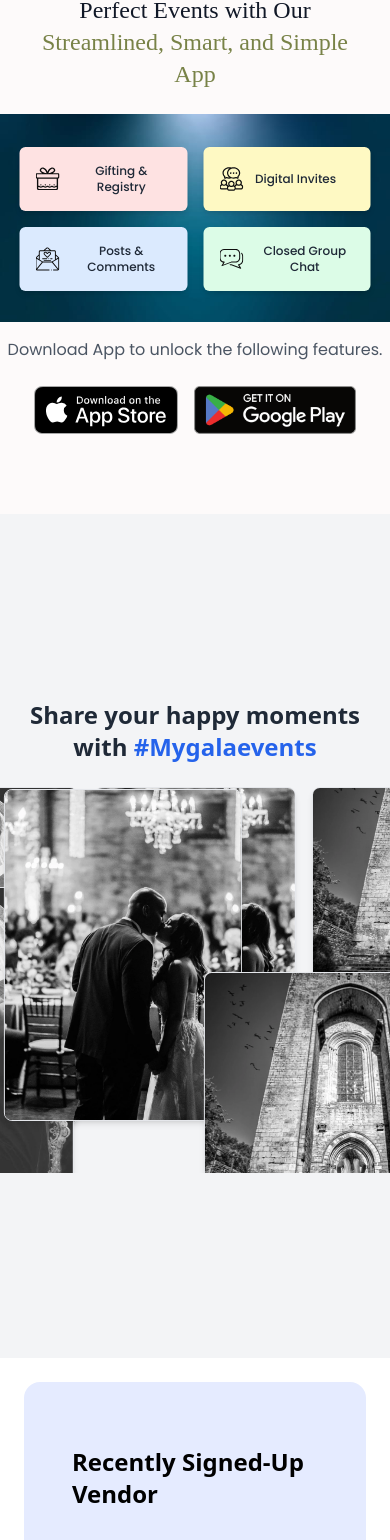
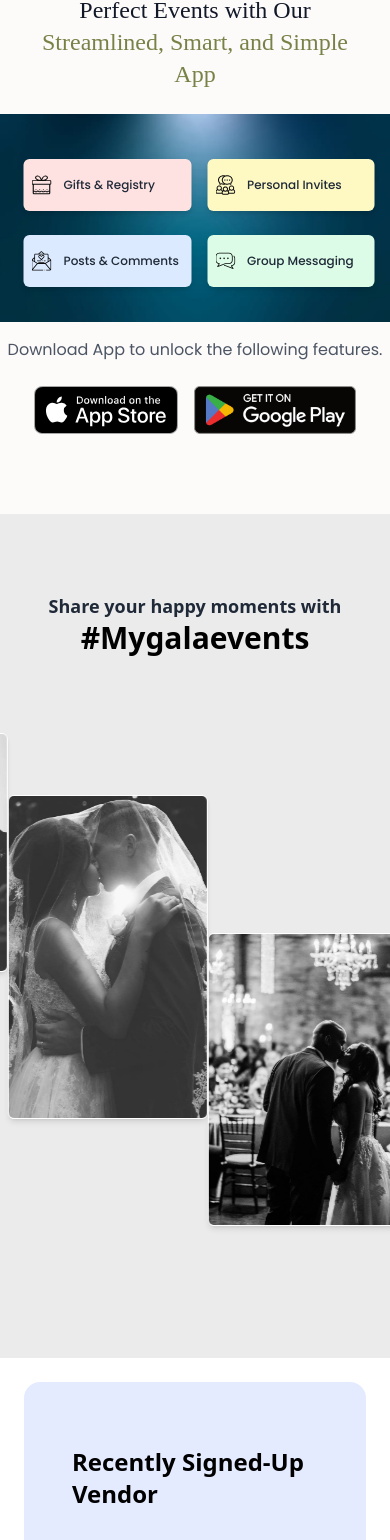
Before and after one commit to amaltechworld/MyGala_project, a React (Vite) app: page / in a window 390 px wide. Shown: the part 1510-3050 px from the top of the page. Built offline with nearby package versions, Linux system fonts and the light colour scheme; a web font is replaced by a local one.

Commit message:
horizontalGallery complete

```diff
--- a/src/index.css
+++ b/src/index.css
@@ -7,10 +7,13 @@
 @tailwind components;
 @tailwind utilities;
 
+
 .underline-animation {
     position: relative;
     display: inline-block;
 }
+
+
 
 .underline-animation::after {
     content: '';
--- a/src/section/HorizontalScrollGallery.jsx
+++ b/src/section/HorizontalScrollGallery.jsx
@@ -1,7 +1,115 @@
+
+// import { useEffect, useRef } from "react";
+// import { gsap } from "gsap";
+// import { H_GalleryImg1, H_GalleryImg2, H_GalleryImg3, H_GalleryImg4, H_GalleryImg5, H_GalleryImg6, H_GalleryImg7, H_GalleryImg8, H_GalleryImg9, H_GalleryImg10, H_GalleryImg11, H_GalleryImg12, H_GalleryImg13, H_GalleryImg14, H_GalleryImg15 } from "../assets/images/index";
+
+// const images = [
+//  H_GalleryImg1,
+//  H_GalleryImg2,
+//  H_GalleryImg3,
+//  H_GalleryImg4,
+//  H_GalleryImg5,
+//  H_GalleryImg6,
+//  H_GalleryImg7,
+//  H_GalleryImg8,
+//  H_GalleryImg9,
+//  H_GalleryImg10,
+//  H_GalleryImg11,
+//  H_GalleryImg12,
+//  H_GalleryImg13,
+//  H_GalleryImg14,
+//  H_GalleryImg15
+// ];
+
+// const HorizontalScrollGallery = () => {
+//   const galleryRef = useRef(null);
+
+//   useEffect(() => {
+//     const el = galleryRef.current;
+//     if (!el) return;
+
+//     gsap.to(el, {
+//         xPercent: -100,
+//         duration: 60,
+//         repeat: -1,
+//         ease: "none",
+//         modifiers: {
+//             xPercent: gsap.utils.unitize((value) => parseFloat(value) % 100), // Continuous scroll
+//         },
+//     });
+//   }, []);
+
+//   return (
+//       <div className="relative  bg-gray-100 py-10 h-screen flex flex-col justify-center">
+//           <h2 className="text-center text-2xl font-bold mb-6">
+//               Share your happy moments with{" "}
+//               <span className="text-blue-600">#Mygalaevents</span>
+//           </h2>
+
+//           <div className="flex w-full overflow-hidden ">
+//               <div ref={galleryRef} className="flex gap-4 min-w-max relative">
+//                   {images.map((src, index) => (
+//                       <img
+//                           key={index}
+//                           src={src}
+//                           alt={`gallery-${index}`}
+//                           className="object-cover rounded-lg shadow-md border border-gray-200 absolute"
+//                           style={{
+//                               width: `${150 + Math.random() * 150}px`,
+//                               height: `${200 + Math.random() * 200}px`,
+
+//                               top: `${Math.random() * 80}vh`,
+//                               left: `${index * 200}px`,
+//                           }}
+//                       />
+//                   ))}
+//                   {images.map(
+//                       (
+//                           src,
+//                           index // Duplicate images for smooth infinite scrolling
+//                       ) => (
+//                           <img
+//                               key={`dup-${index}`}
+//                               src={src}
+//                               alt={`gallery-${index}`}
+//                               className="object-cover rounded-lg shadow-md border border-gray-200"
+//                               style={{
+//                                   width: `${150 + Math.random() * 150}px`,
+//                                   height: `${200 + Math.random() * 200}px`,
+//                                   top: `${Math.random() * 80}vh`,
+//                                   left: `${(images.length + index) * 200}px`,
+//                               }}
+//                           />
+//                       )
+//                   )}
+//               </div>
+//           </div>
+//       </div>
+//   );
+// };
+
+// export default HorizontalScrollGallery;
+
 
 import { useEffect, useRef } from "react";
 import { gsap } from "gsap";
-import { H_GalleryImg1, H_GalleryImg2, H_GalleryImg3, H_GalleryImg4, H_GalleryImg5, H_GalleryImg6, H_GalleryImg7, H_GalleryImg8, H_GalleryImg9, H_GalleryImg10, H_GalleryImg11, H_GalleryImg12, H_GalleryImg13, H_GalleryImg14, H_GalleryImg15 } from "../assets/images/index";
+import {
+    H_GalleryImg1,
+    H_GalleryImg2,
+    H_GalleryImg3,
+    H_GalleryImg4,
+    H_GalleryImg5,
+    H_GalleryImg6,
+    H_GalleryImg7,
+    H_GalleryImg8,
+    H_GalleryImg9,
+    H_GalleryImg10,
+    H_GalleryImg11,
+    H_GalleryImg12,
+    H_GalleryImg13,
+    H_GalleryImg14,
+    H_GalleryImg15,
+} from "../assets/images/index";
 
 const images = [
     H_GalleryImg1,
@@ -18,7 +126,7 @@ const images = [
     H_GalleryImg12,
     H_GalleryImg13,
     H_GalleryImg14,
- H_GalleryImg15
+    H_GalleryImg15,
 ];
 
 const HorizontalScrollGallery = () => {
@@ -29,59 +137,56 @@ const HorizontalScrollGallery = () => {
         if (!el) return;
 
         gsap.to(el, {
-        xPercent: -100,
-        duration: 60,
+            x: "-50%", // Move left for infinite effect
+            duration: 20, // Adjust speed
             repeat: -1,
-        ease: "none",
-        modifiers: {
-            xPercent: gsap.utils.unitize((value) => parseFloat(value) % 100), // Continuous scroll
-        },
+            ease: "linear",
         });
     }, []);
 
     return (
-      <div className="relative  bg-gray-100 py-10 h-screen flex flex-col justify-center">
-          <h2 className="text-center text-2xl font-bold mb-6">
-              Share your happy moments with{" "}
-              <span className="text-blue-600">#Mygalaevents</span>
+        <div className="relative overflow-hidden bg-[#ebebeb] py-10 h-screen flex flex-col justify-center">
+            <h2 className="text-center text-lg md:text-2xl font-bold mb-6">
+                Share your happy moments with <br />
+                <span className="text-black text-3xl md:text-5xl">
+                    #Mygalaevents
+                </span>
             </h2>
 
-          <div className="flex w-full overflow-hidden ">
-              <div ref={galleryRef} className="flex gap-4 min-w-max relative">
-                  {images.map((src, index) => (
+            <div className="relative w-full h-[600px] overflow-hidden">
+                <div
+                    ref={galleryRef}
+                    className="flex gap-10 w-[300%] absolute "
+                    style={{ alignItems: "center", willChange: "transform" }}
+                >
+                    {[...images, ...images].map((src, index) => {
+                        const randomHeight = 200 + Math.random() * 150; // Random height
+                        const randomTop =
+                            Math.random() * (625 - randomHeight - 50); // Random Y position
+
+                        return (
+                            <div
+                                key={index}
+                                className="absolute"
+                                style={{
+                                    top: `${randomTop}px`,
+                                    left: `${index * 200}px`,
+                                    width: "200px",
+                                    height: `${randomHeight}px`,
+                                }}
+                            >
                                 <img
-                          key={index}
                                     src={src}
                                     alt={`gallery-${index}`}
-                          className="object-cover rounded-lg shadow-md border border-gray-200 absolute"
+                                    className="object-cover rounded-md shadow-md border border-white"
                                     style={{
-                              width: `${150 + Math.random() * 150}px`,
-                              height: `${200 + Math.random() * 200}px`,
-
-                              top: `${Math.random() * 80}vh`,
-                              left: `${index * 200}px`,
+                                        width: "100%",
+                                        height: "100%",
                                     }}
                                 />
-                  ))}
-                  {images.map(
-                      (
-                          src,
-                          index // Duplicate images for smooth infinite scrolling
-                      ) => (
-                          <img
-                              key={`dup-${index}`}
-                              src={src}
-                              alt={`gallery-${index}`}
-                              className="object-cover rounded-lg shadow-md border border-gray-200"
-                              style={{
-                                  width: `${150 + Math.random() * 150}px`,
-                                  height: `${200 + Math.random() * 200}px`,
-                                  top: `${Math.random() * 80}vh`,
-                                  left: `${(images.length + index) * 200}px`,
-                              }}
-                          />
-                      )
-                  )}
+                            </div>
+                        );
+                    })}
                 </div>
             </div>
         </div>
--- a/src/section/Testimonial/Testimonial.jsx
+++ b/src/section/Testimonial/Testimonial.jsx
@@ -1,4 +1,4 @@
-//  T_GroupSvg, T_InvitesSvg, T_commentsSvg,
+
 import {
     T_GiftSvg,
     T_GroupSvg,
@@ -6,7 +6,6 @@ import {
     T_commentsSvg,
 } from "../../assets/icons/index";
 
-// import { Gift, Users, MailOpen, MessageCircleMore } from "lucide-react";
 import { testimonialData } from "./testimonialData";
 import { Apple, PlayStore } from "../../assets/badge/index";
 import { T_background } from "../../assets/images";
@@ -17,28 +16,28 @@ const iconComponents = {
         <img
             src={T_GiftSvg}
             alt="Gift Icon"
-            className="h-6 w-6 lg:h-10 lg:w-10"
+            className="h-5 w-5 md:h-6 md:w-6 lg:h-10 lg:w-10 "
         />
     ),
     MailOpen: (
         <img
             src={T_GroupSvg}
             alt="Group Icon"
-            className="h-6 w-6 lg:h-9 lg:w-9"
+            className="h-5 w-5 md:h-6 md:w-6 lg:h-9 lg:w-9"
         />
     ),
     MessageCircleMore: (
         <img
             src={T_InvitesSvg}
             alt="Invites Icon"
-            className="h-6 w-6 lg:h-9 lg:w-9"
+            className="h-5 w-5 md:h-6 md:w-6 lg:h-9 lg:w-9"
         />
     ),
     Users: (
         <img
             src={T_commentsSvg}
             alt="Comments Icon"
-            className="h-6 w-6 lg:h-9 lg:w-9"
+            className="h-5 w-5 md:h-6 md:w-6 lg:h-9 lg:w-9"
         />
     ),
 };
@@ -67,7 +66,7 @@ const Testimonial = () => {
                             {testimonialData.map((feature, index) => (
                                 <div
                                     key={index}
-                                    className={`flex items-center space-x-3 p-4 font-poppins rounded-md ${feature.color} shadow-md w-full`}
+                                    className={`flex items-center space-x-3 py-4 px-2 m-1 font-poppins rounded-md ${feature.color} shadow-md w-full`}
                                 >
                                     {iconComponents[feature.icon]}
                                     <span className="text-gray-800 text-xs md:text-base font-medium">
--- a/src/section/Testimonial/testimonialData.jsx
+++ b/src/section/Testimonial/testimonialData.jsx
@@ -1,12 +1,12 @@
 
 export const testimonialData = [
     {
-        text: "Gifting & Registry",
+        text: "Gifts & Registry",
         color: "bg-red-100",
         icon: "Gift",
     },
     {
-        text: "Digital Invites",
+        text: "Personal Invites",
         color: "bg-yellow-100",
         icon: "MailOpen",
     },
@@ -16,7 +16,7 @@ export const testimonialData = [
         icon: "MessageCircleMore",
     },
     {
-        text: "Closed Group Chat",
+        text: "Group Messaging",
         color: "bg-green-100",
         icon: "Users",
     },
```
Lines whose indentation alone changed are shown as unchanged.
